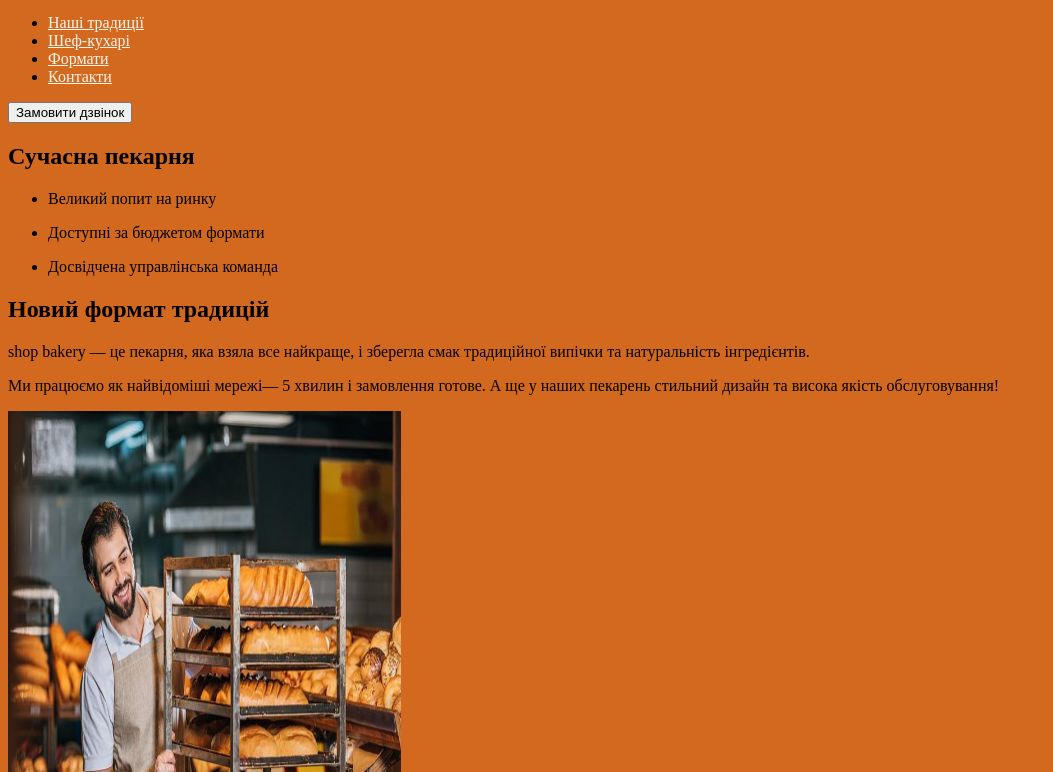
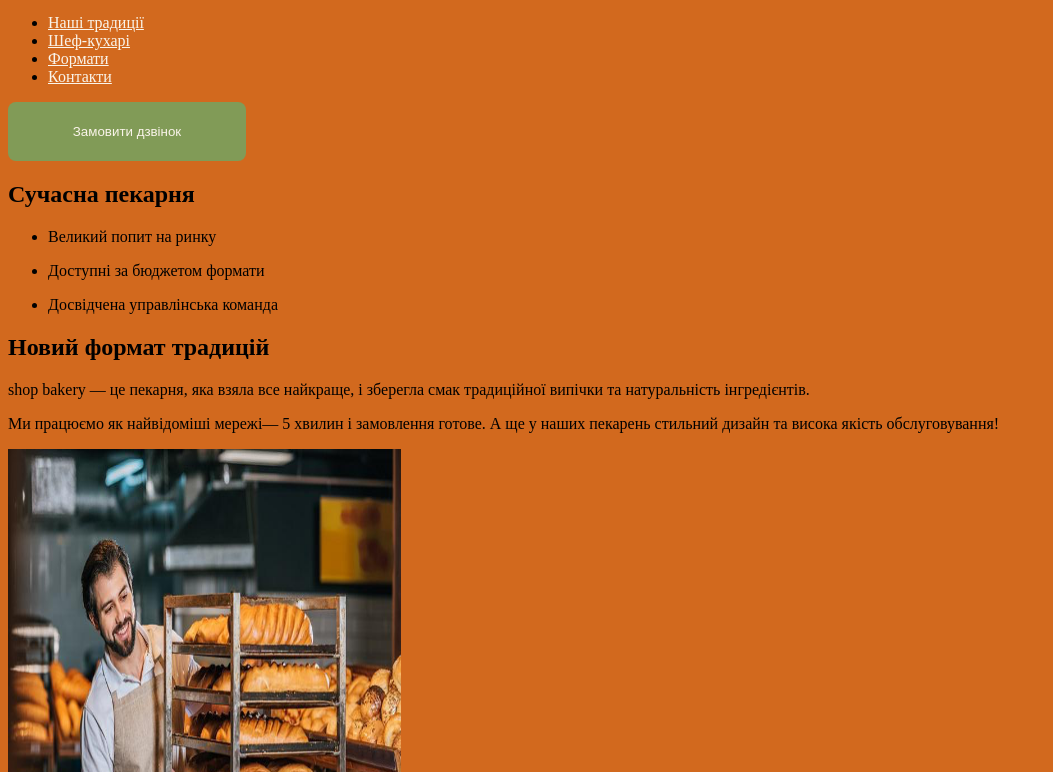
Before and after one commit to KrystynaShevchenko/bakery-project, a plain HTML site: page index.html in a window 1280 px wide. Shown: the part 28-800 px from the top of the page, without its empty margins (0-1053 px from the left). Drawn offline with Linux system fonts and the light colour scheme.

Commit message:
add styles button

```diff
--- a/css/styles.css
+++ b/css/styles.css
@@ -18,3 +18,22 @@ body {
 .nav-link:hover {
   color: var(--primary-green);
 }
+
+.nav-link:focus {
+  color: var(--primary-green);
+}
+
+.button {
+background-color: var(--primary-green);
+border: var(--primary-green);
+color: var(--primary-light);
+border-radius: 8px;
+width: 238px;
+height: 59px;
+}
+
+.button:hover, .button:focus{
+  background-color: var(--primary-light);
+  color: #465929;
+  border: 2px var(--primary-green) solid;
+}
--- a/index.html
+++ b/index.html
@@ -16,7 +16,7 @@
           <li><a class="nav-link" href="">Формати</a></li>
           <li><a class="nav-link" href="">Контакти</a></li>
         </ul>
-        <button type="button">Замовити дзвінок</button>
+        <button class="button" type="button">Замовити дзвінок</button>
       </nav>
     </header>
     <main>
```
